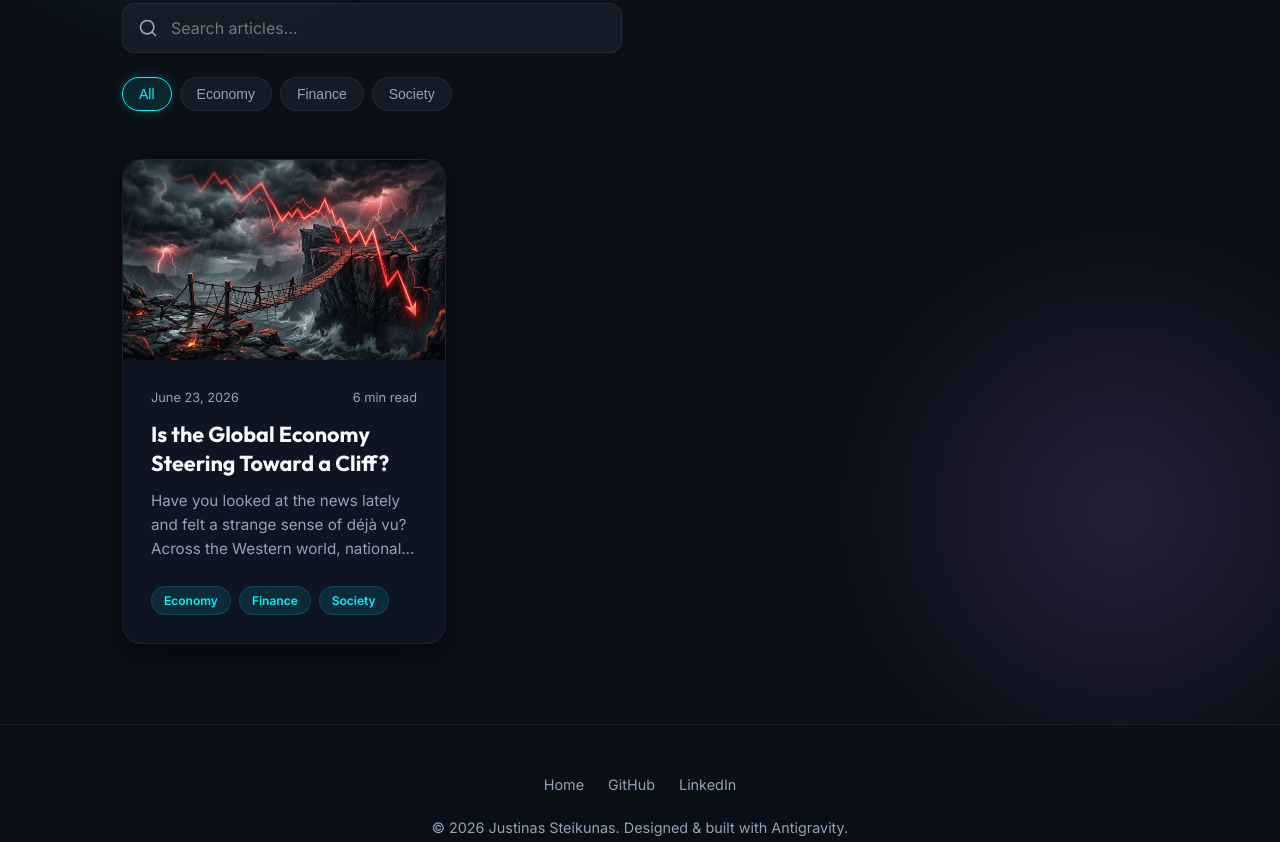
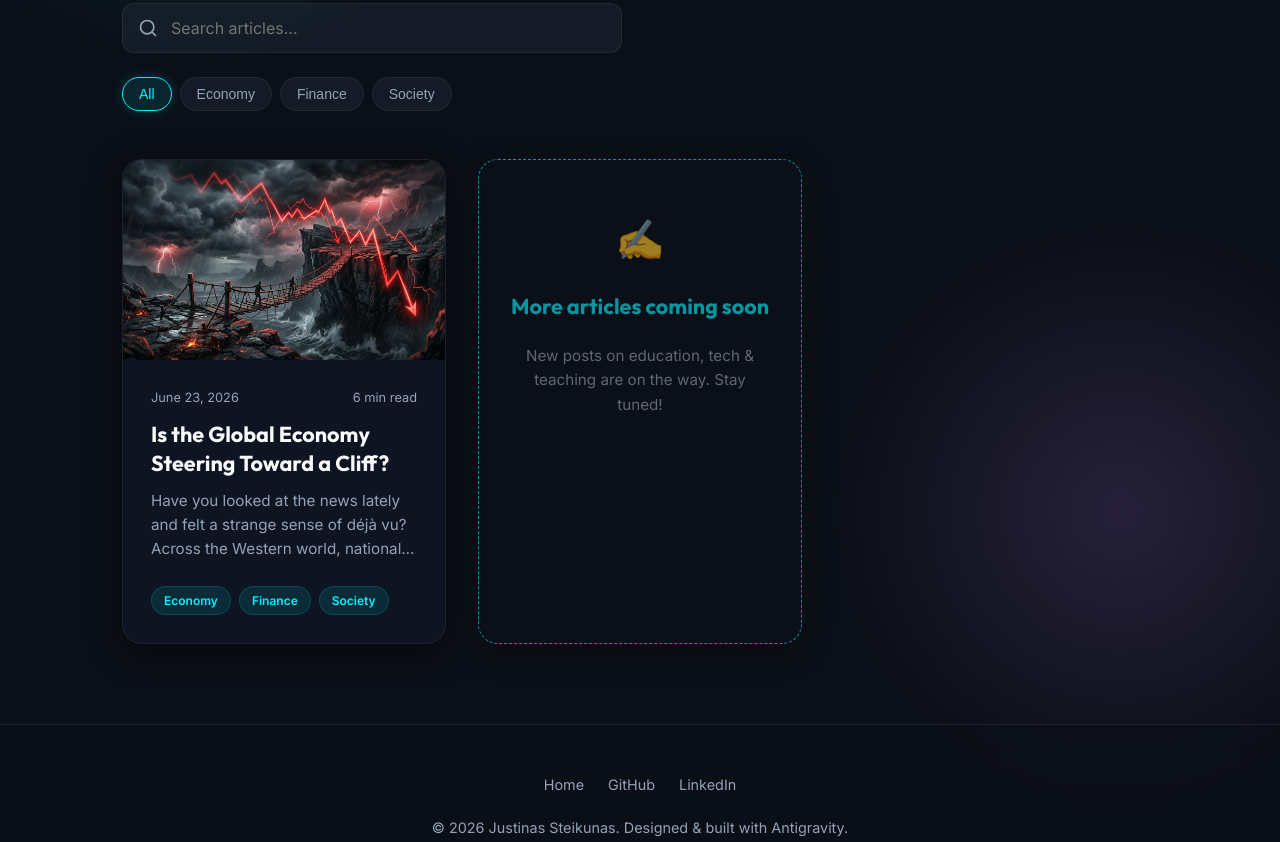
Before and after one commit to reganas/personal_blog, a website with bundled scripts: page index.html in a window 1280 px wide. Shown: the part 440-1282 px from the top of the page. Built offline with nearby package versions, Linux system fonts and the light colour scheme.

Commit message:
feat: add coming soon card to articles grid

```diff
--- a/css/partials/_style-components.css
+++ b/css/partials/_style-components.css
@@ -103,6 +103,35 @@
   background-color: var(--tag-bg);
   color: var(--tag-text);
   border: 1px solid rgba(0, 242, 254, 0.15);
+}
+
+.post-card--coming-soon {
+  border-style: dashed;
+  border-color: var(--accent-primary);
+  background: transparent;
+  cursor: default;
+  pointer-events: none;
+  opacity: 0.6;
+}
+
+.coming-soon-inner {
+  display: flex;
+  flex-direction: column;
+  align-items: center;
+  justify-content: center;
+  text-align: center;
+  padding: 3rem 2rem;
+  gap: 0.75rem;
+  height: 100%;
+}
+
+.coming-soon-icon {
+  font-size: 2.5rem;
+  margin-bottom: 0.5rem;
+}
+
+.post-card--coming-soon .post-card-title {
+  color: var(--accent-primary);
 }
 
 .no-posts-message {
--- a/js/modules/renderer.js
+++ b/js/modules/renderer.js
@@ -116,7 +116,7 @@ export function renderHome() {
             </a>
           `,
                   )
-                  .join("")
+                  .join("") + `<div class="post-card post-card--coming-soon" aria-hidden="true"><div class="coming-soon-inner"><span class="coming-soon-icon">✍️</span><h2 class="post-card-title">More articles coming soon</h2><p class="post-card-summary">New posts on education, tech & teaching are on the way. Stay tuned!</p></div></div>`
               : `
             <div class="no-posts-message">
               <h3>No articles found</h3>
@@ -195,7 +195,7 @@ export function updatePostsGrid() {
       </a>
     `,
             )
-            .join("")
+            .join("") + `<div class="post-card post-card--coming-soon" aria-hidden="true"><div class="coming-soon-inner"><span class="coming-soon-icon">✍️</span><h2 class="post-card-title">More articles coming soon</h2><p class="post-card-summary">New posts on education, tech & teaching are on the way. Stay tuned!</p></div></div>`
         : `
       <div class="no-posts-message">
         <h3>No articles found</h3>
```
